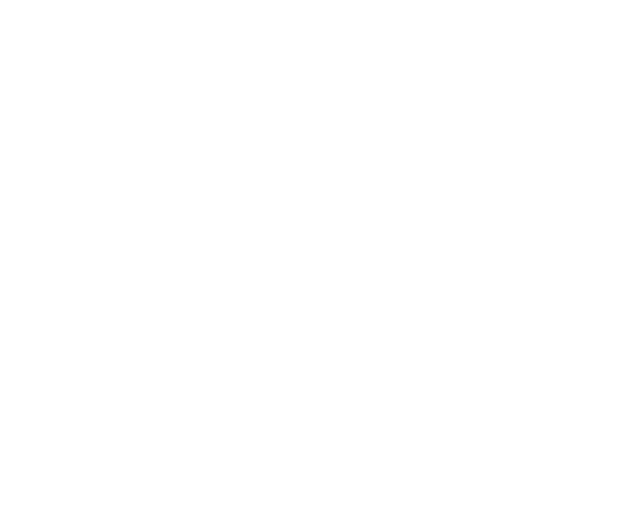
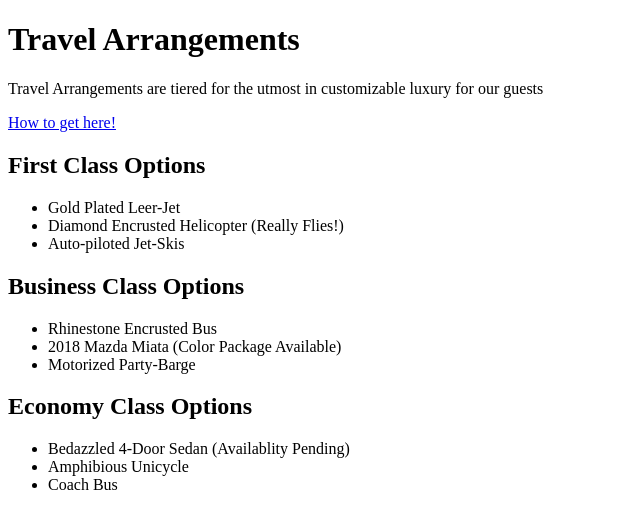
Before and after one commit to nilesoneil/vacay, a plain HTML site: page travel-arrangements.html in a window 1280 px wide. Shown: the whole page, without its empty margins (0-640 px from the left). Drawn offline with Linux system fonts and the light colour scheme.

Commit message:
created pages for everything
co-authored-by: Quin Asselin <quin.asselin1@gmail.com>
co-authored-by: Greg Ramsower <greg.ramsower@gmail.com>

```diff
--- a/travel-arrangements.html
+++ b/travel-arrangements.html
@@ -3,3 +3,30 @@
   <head>
     <link href="css/styles.css" rel="stylesheet" type="text/css">
     <title>Travel Arrangements</title>
+  </head>
+  <body>
+    <h1>Travel Arrangements</h1>
+    <p>Travel Arrangements are tiered for the utmost in customizable luxury for our guests</p>
+    <p><a href="vacay.html">How to get here!</a></p>
+    <h2>First Class Options</h2>
+    <ul>
+      <li>Gold Plated Leer-Jet</li>
+      <li>Diamond Encrusted Helicopter (Really Flies!)</li>
+      <li>Auto-piloted Jet-Skis</li>
+    </ul>
+
+    <h2> Business Class Options </h2>
+    <ul>
+      <li>Rhinestone Encrusted Bus</li>
+      <li>2018 Mazda Miata (Color Package Available)</li>
+      <li>Motorized Party-Barge</li>
+    </ul>
+
+    <h2> Economy Class Options </h2>
+    <ul>
+      <li>Bedazzled 4-Door Sedan (Availablity Pending)</li>
+      <li>Amphibious Unicycle</li>
+      <li>Coach Bus</li>
+    </ul>
+  </body>
+</html>
```
Also changed, not shown: accomodations.html (+8 -0 lines), activities.html (+1 -1 lines), contact-info.html (+16 -3 lines), pictures.html (+14 -0 lines), vacay.html (+11 -0 lines), img/resort-1.jpeg (added), img/resort-2.jpeg (added), img/resort-3.jpeg (added).
